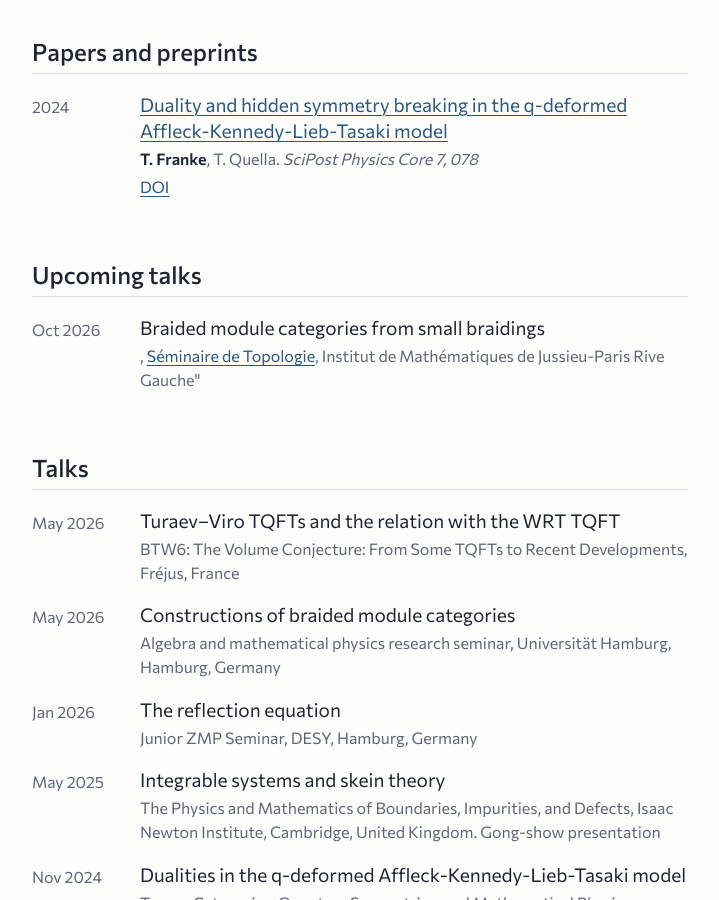
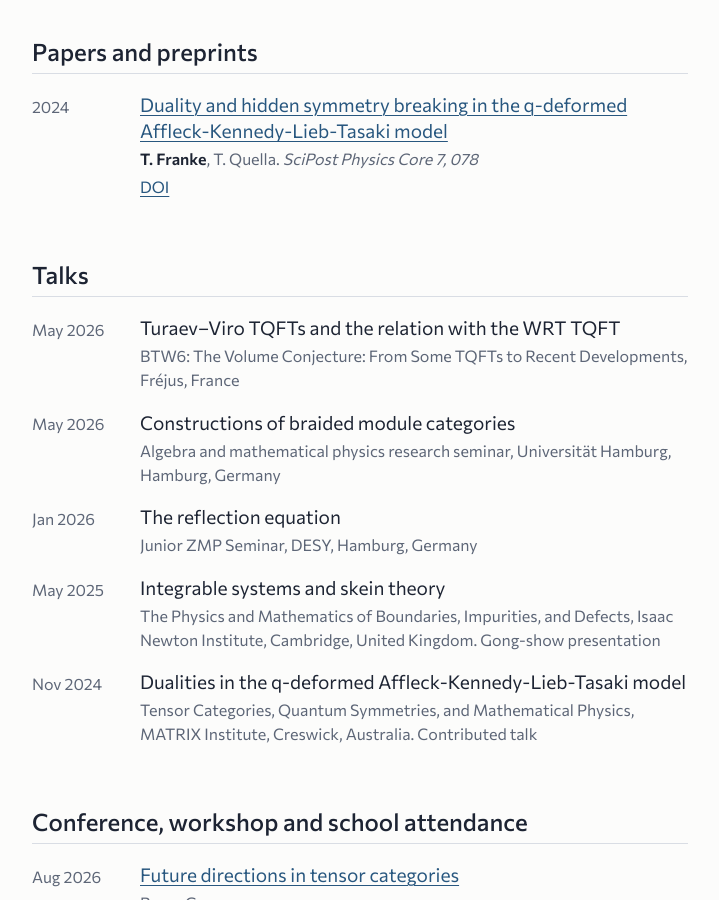
Before and after one commit to TylerFranke/TylerFranke.github.io, a Jekyll site: the page built from index.html, in a window 1280 px wide and 900 px high, scrolled down 1057 px. Shown: the whole window, without its empty margins (280-999 px from the left). Built offline with Jekyll 4.4.1, drawn with Linux system fonts in a browser that asks for light colours.

Commit message:
Delete upcoming talk entry for October 2026
Removed an upcoming talk entry from the YAML file.

```diff
--- a/_data/upcomingtalks.yml
+++ b/_data/upcomingtalks.yml
@@ -5,7 +5,3 @@
 #   date:     2026-05-01           # start date, YYYY-MM-DD
 #   url:      "https://..."        # optional
 #   note:     "Gave a talk"        # optional
-
--  title:     "Braided module categories from small braidings"
-   location: <a href="https://www.imj-prg.fr/gestion/evenement/affSeance/11044">Séminaire de Topologie</a>, Institut de Mathématiques de Jussieu-Paris Rive Gauche"
-   date:     2026-10-13
```
